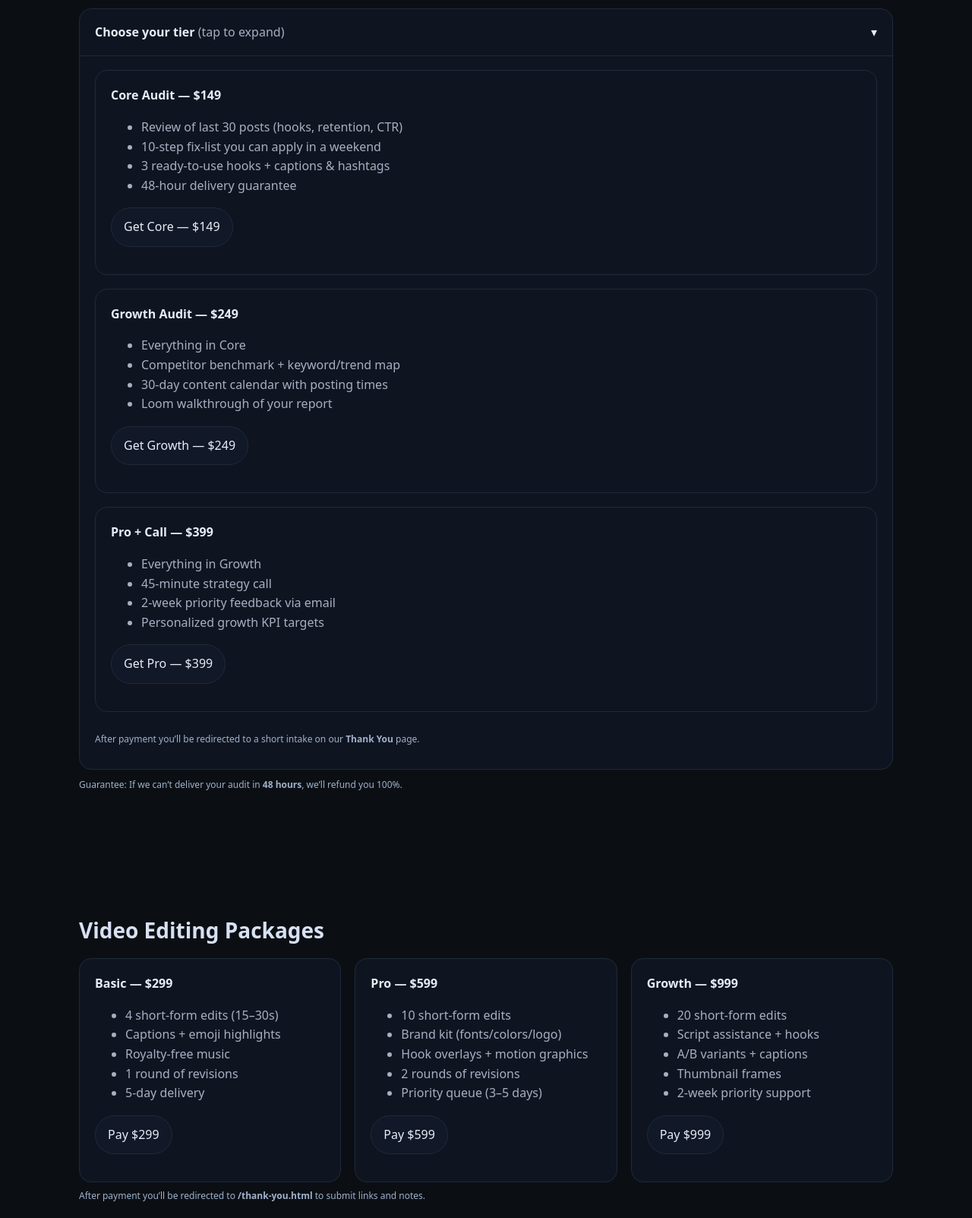
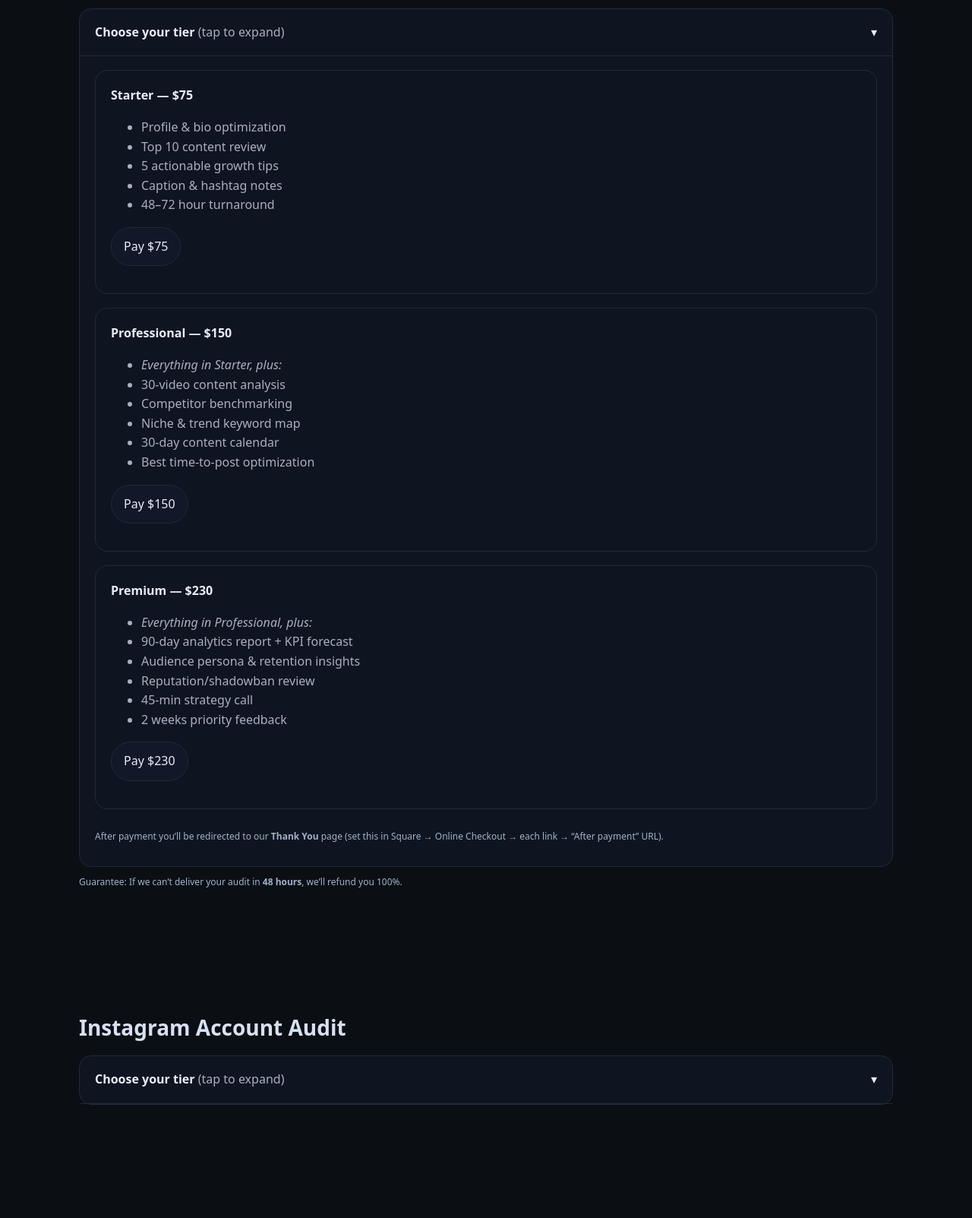
Before and after one commit to vangora511-eng/Vangoraaudit, a plain HTML site: page index.html in a window 1280 px wide. Shown: the part 1194-2797 px from the top of the page at 76% size. Drawn offline with Linux system fonts and the light colour scheme.

Commit message:
Update index.html

```diff
--- a/index.html
+++ b/index.html
@@ -11,7 +11,7 @@
 
   <!-- Social cards -->
   <meta property="og:title" content="VANGORA — Audits, Video Edits & Websites">
-  <meta property="og:description" content="48h AI Audits. Video edits that keep people watching. Websites that convert.">
+  <meta property="og:description" content="48h AI Audits. Video edits that hold attention. Websites that convert.">
   <meta property="og:type" content="website">
   <meta property="og:url" content="https://vangoraaudit.com">
   <meta property="og:image" content="https://vangoraaudit.com/og-card.jpg">
@@ -20,7 +20,7 @@
   <style>
     :root{
       --bg:#0B0F14; --panel:#0f1520; --ink:#e7edf8; --muted:#a6b0c2; --line:#1f2a3b;
-      --gold:#e7c875; --blue:#8ED0FF; --ok:#22c55e; --bad:#ef4444;
+      --gold:#e7c875; --blue:#8ED0FF;
     }
     *{box-sizing:border-box}
     html{scroll-behavior:smooth}
@@ -37,7 +37,7 @@
     .brandtext{font-weight:800;letter-spacing:.12em;color:var(--gold)}
     .hero{padding:64px 0;border-bottom:1px solid var(--line);text-align:center}
     .hero h1{margin:14px 0 6px;font-size:clamp(26px,3.2vw,38px);color:#d7e1f2}
-    .sub{opacity:.90}
+    .sub{opacity:.95}
     .badge{display:inline-block;font-size:12px;border:1px solid var(--line);padding:4px 10px;border-radius:999px;color:#cfe1ff}
     .notice{font-size:12px;color:#9fb1cc;margin-top:8px}
     .cta-row{margin-top:14px;display:flex;gap:10px;justify-content:center;flex-wrap:wrap}
@@ -77,13 +77,9 @@
 
   <!-- Analytics (swap domain / GA4 ID if used) -->
   <script defer data-domain="vangoraaudit.com" src="https://plausible.io/js/script.js"></script>
-  <script>
-    // Optional GA4
-    // window.dataLayer = window.dataLayer || [];
-    // function gtag(){dataLayer.push(arguments);}
-    // gtag('js', new Date());
-    // gtag('config', 'G-XXXXXXX');
-  </script>
+  <!-- Optional GA4:
+  <script>window.dataLayer=window.dataLayer||[];function gtag(){dataLayer.push(arguments)};gtag('js',new Date());gtag('config','G-XXXXXXX');</script>
+  -->
 </head>
 <body>
   <!-- Header -->
@@ -114,7 +110,7 @@
       <h1 id="hero-title">Get a 48-hour AI Audit that shows exactly why your videos aren’t converting — and how to fix it this week.</h1>
       <p class="sub">Real proof. Clear steps. Money-back if we miss the 48h window.</p>
       <div class="cta-row">
-        <a class="btn" href="#tiktok" data-evt="cta_primary">Get My TikTok Audit — $149</a>
+        <a class="btn" href="#tiktok" data-evt="cta_primary">Get My TikTok Audit</a>
         <a class="ghost" href="#services" data-evt="cta_secondary">See all services</a>
       </div>
       <p class="notice">Avg client: <strong>+64% engagement</strong> in 14 days • Replies within <strong>24h</strong></p>
@@ -133,7 +129,7 @@
         </div>
         <div class="card">
           <strong>🎬 Video Editing Packages</strong>
-          <p class="muted">Short-form edits that hold attention, with captions, hooks, and motion accents.</p>
+          <p class="muted">Short-form edits that keep attention: captions, hooks, motion accents.</p>
           <a class="btn" href="#video" data-evt="svc_video">See packages</a>
         </div>
         <div class="card">
@@ -145,7 +141,7 @@
     </div>
   </section>
 
-  <!-- TikTok Audits (Collapsed tiers) -->
+  <!-- TikTok Audits (Collapsible) -->
   <section id="tiktok" aria-labelledby="tiktok-title">
     <div class="container">
       <h2 id="tiktok-title">TikTok Account Audit</h2>
@@ -158,61 +154,114 @@
           </summary>
 
           <div class="grid" style="padding:18px 20px">
-            <!-- Core Audit $149 -->
+            <!-- Starter $75 -->
             <div class="card" itemscope itemtype="https://schema.org/Service">
-              <strong itemprop="name">Core Audit — <span class="price">$149</span></strong>
-              <meta itemprop="serviceType" content="TikTok Core Audit"/>
+              <strong itemprop="name">Starter — <span class="price">$75</span></strong>
+              <meta itemprop="serviceType" content="TikTok Audit Starter"/>
               <ul class="feats muted">
-                <li>Review of last 30 posts (hooks, retention, CTR)</li>
-                <li>10-step fix-list you can apply in a weekend</li>
-                <li>3 ready-to-use hooks + captions & hashtags</li>
-                <li>48-hour delivery guarantee</li>
+                <li>Profile & bio optimization</li>
+                <li>Top 10 content review</li>
+                <li>5 actionable growth tips</li>
+                <li>Caption & hashtag notes</li>
+                <li>48–72 hour turnaround</li>
               </ul>
-              <p><a class="btn" target="_blank" rel="noopener noreferrer" href="https://square.link/u/SQUARE_TIKTOK_CORE_149" data-evt="pay_tt_core">Get Core — $149</a></p>
+              <p>
+                <a class="btn" target="_blank" rel="noopener noreferrer"
+                   href="https://square.link/u/ulE46vRT"
+                   data-evt="pay_tt_starter">Pay $75</a>
+              </p>
             </div>
 
-            <!-- Growth Audit $249 -->
+            <!-- Professional $150 -->
             <div class="card" itemscope itemtype="https://schema.org/Service">
-              <strong itemprop="name">Growth Audit — <span class="price">$249</span></strong>
-              <meta itemprop="serviceType" content="TikTok Growth Audit"/>
+              <strong itemprop="name">Professional — <span class="price">$150</span></strong>
+              <meta itemprop="serviceType" content="TikTok Audit Professional"/>
               <ul class="feats muted">
-                <li>Everything in Core</li>
-                <li>Competitor benchmark + keyword/trend map</li>
-                <li>30-day content calendar with posting times</li>
-                <li>Loom walkthrough of your report</li>
+                <li><em>Everything in Starter, plus:</em></li>
+                <li>30-video content analysis</li>
+                <li>Competitor benchmarking</li>
+                <li>Niche & trend keyword map</li>
+                <li>30-day content calendar</li>
+                <li>Best time-to-post optimization</li>
               </ul>
-              <p><a class="btn" target="_blank" rel="noopener noreferrer" href="https://square.link/u/SQUARE_TIKTOK_GROWTH_249" data-evt="pay_tt_growth">Get Growth — $249</a></p>
+              <p>
+                <a class="btn" target="_blank" rel="noopener noreferrer"
+                   href="https://square.link/u/FytsC1s6"
+                   data-evt="pay_tt_professional">Pay $150</a>
+              </p>
             </div>
 
-            <!-- Pro + Call $399 -->
+            <!-- Premium $230 -->
             <div class="card" itemscope itemtype="https://schema.org/Service">
-              <strong itemprop="name">Pro + Call — <span class="price">$399</span></strong>
-              <meta itemprop="serviceType" content="TikTok Pro Audit with Call"/>
+              <strong itemprop="name">Premium — <span class="price">$230</span></strong>
+              <meta itemprop="serviceType" content="TikTok Audit Premium"/>
               <ul class="feats muted">
-                <li>Everything in Growth</li>
-                <li>45-minute strategy call</li>
-                <li>2-week priority feedback via email</li>
-                <li>Personalized growth KPI targets</li>
+                <li><em>Everything in Professional, plus:</em></li>
+                <li>90-day analytics report + KPI forecast</li>
+                <li>Audience persona & retention insights</li>
+                <li>Reputation/shadowban review</li>
+                <li>45-min strategy call</li>
+                <li>2 weeks priority feedback</li>
               </ul>
-              <p><a class="btn" target="_blank" rel="noopener noreferrer" href="https://square.link/u/SQUARE_TIKTOK_PRO_399" data-evt="pay_tt_pro">Get Pro — $399</a></p>
+              <p>
+                <a class="btn" target="_blank" rel="noopener noreferrer"
+                   href="https://square.link/u/O9Y49S3U"
+                   data-evt="pay_tt_premium">Pay $230</a>
+              </p>
             </div>
 
-            <p class="notice">After payment you’ll be redirected to a short intake on our <strong>Thank You</strong> page.</p>
+            <p class="notice">
+              After payment you’ll be redirected to our <strong>Thank You</strong> page (set this in Square → Online Checkout → each link → “After payment” URL).
+            </p>
           </div>
         </details>
       </div>
 
-      <div class="notice" style="margin-top:10px">Guarantee: If we can’t deliver your audit in <strong>48 hours</strong>, we’ll refund you 100%.</div>
+      <div class="notice" style="margin-top:10px">
+        Guarantee: If we can’t deliver your audit in <strong>48 hours</strong>, we’ll refund you 100%.
+      </div>
     </div>
   </section>
 
-  <!-- Video Edits (buttons only; intake on thank-you) -->
+  <!-- Instagram Audits (optional; uses same links for now) -->
+  <section id="instagram" aria-labelledby="ig-title">
+    <div class="container">
+      <h2 id="ig-title">Instagram Account Audit</h2>
+      <div class="card" style="padding:0">
+        <details>
+          <summary style="list-style:none;cursor:pointer;display:flex;align-items:center;justify-content:space-between;padding:18px 20px;border-bottom:1px solid var(--line)">
+            <span><strong>Choose your tier</strong> <span class="muted">(tap to expand)</span></span>
+            <span aria-hidden>▾</span>
+          </summary>
+          <div class="grid" style="padding:18px 20px">
+            <div class="card">
+              <strong>Starter — <span class="price">$75</span></strong>
+              <ul class="feats muted"><li>Profile & bio + 10 posts review</li><li>5 growth tips</li><li>48–72h turnaround</li></ul>
+              <p><a class="btn" target="_blank" rel="noopener noreferrer" href="https://square.link/u/ulE46vRT">Pay $75</a></p>
+            </div>
+            <div class="card">
+              <strong>Professional — <span class="price">$150</span></strong>
+              <ul class="feats muted"><li>Everything in Starter</li><li>30-post analysis</li><li>30-day plan + timing</li></ul>
+              <p><a class="btn" target="_blank" rel="noopener noreferrer" href="https://square.link/u/FytsC1s6">Pay $150</a></p>
+            </div>
+            <div class="card">
+              <strong>Premium — <span class="price">$230</span></strong>
+              <ul class="feats muted"><li>Everything in Professional</li><li>90-day KPIs</li><li>45-min call + 2w support</li></ul>
+              <p><a class="btn" target="_blank" rel="noopener noreferrer" href="https://square.link/u/O9Y49S3U">Pay $230</a></p>
+            </div>
+          </div>
+        </details>
+      </div>
+    </div>
+  </section>
+
+  <!-- Video Edits (wire Square links later if you want) -->
   <section id="video" aria-labelledby="video-title">
     <div class="container">
       <h2 id="video-title">Video Editing Packages</h2>
       <div class="grid grid-3">
-        <div class="card" itemscope itemtype="https://schema.org/Service">
-          <strong itemprop="name">Basic — <span class="price">$299</span></strong>
+        <div class="card">
+          <strong>Basic — <span class="price">$299</span></strong>
           <ul class="feats muted">
             <li>4 short-form edits (15–30s)</li>
             <li>Captions + emoji highlights</li>
@@ -220,10 +269,11 @@
             <li>1 round of revisions</li>
             <li>5-day delivery</li>
           </ul>
-          <p><a class="btn" target="_blank" rel="noopener noreferrer" href="https://square.link/u/SQUARE_VIDEO_BASIC_299" data-evt="pay_video_basic">Pay $299</a></p>
+          <!-- Replace with your Square link if selling now -->
+          <p><a class="btn" target="_blank" rel="noopener noreferrer" href="#" aria-disabled="true">Pay $299</a></p>
         </div>
-        <div class="card" itemscope itemtype="https://schema.org/Service">
-          <strong itemprop="name">Pro — <span class="price">$599</span></strong>
+        <div class="card">
+          <strong>Pro — <span class="price">$599</span></strong>
           <ul class="feats muted">
             <li>10 short-form edits</li>
             <li>Brand kit (fonts/colors/logo)</li>
@@ -231,10 +281,10 @@
             <li>2 rounds of revisions</li>
             <li>Priority queue (3–5 days)</li>
           </ul>
-          <p><a class="btn" target="_blank" rel="noopener noreferrer" href="https://square.link/u/SQUARE_VIDEO_PRO_599" data-evt="pay_video_pro">Pay $599</a></p>
+          <p><a class="btn" target="_blank" rel="noopener noreferrer" href="#" aria-disabled="true">Pay $599</a></p>
         </div>
-        <div class="card" itemscope itemtype="https://schema.org/Service">
-          <strong itemprop="name">Growth — <span class="price">$999</span></strong>
+        <div class="card">
+          <strong>Growth — <span class="price">$999</span></strong>
           <ul class="feats muted">
             <li>20 short-form edits</li>
             <li>Script assistance + hooks</li>
@@ -242,14 +292,14 @@
             <li>Thumbnail frames</li>
             <li>2-week priority support</li>
           </ul>
-          <p><a class="btn" target="_blank" rel="noopener noreferrer" href="https://square.link/u/SQUARE_VIDEO_GROWTH_999" data-evt="pay_video_growth">Pay $999</a></p>
+          <p><a class="btn" target="_blank" rel="noopener noreferrer" href="#" aria-disabled="true">Pay $999</a></p>
         </div>
       </div>
-      <p class="notice">After payment you’ll be redirected to <strong>/thank-you.html</strong> to submit links and notes.</p>
+      <p class="notice">Want these live? Send me your Square links and I’ll wire them in.</p>
     </div>
   </section>
 
-  <!-- Websites (kept as form) -->
+  <!-- Websites -->
   <section id="websites" aria-labelledby="web-title">
     <div class="container">
       <h2 id="web-title">Website Design & Build</h2>
@@ -362,12 +412,14 @@
       img.addEventListener('error', ()=> img.remove());
     })();
 
-    // Simple click logger (wire to your analytics if desired)
-    document.addEventListener('click', function(e){
-      const a = e.target.closest('[data-evt]');
-      if(!a) return;
-      // console.log('event:', a.getAttribute('data-evt'));
-    });
+    // Warn in console if any placeholder Square links remain
+    (function(){
+      var bad = [];
+      document.querySelectorAll('a[href*="square.link/u/"]').forEach(a=>{
+        if(/#|PUT_YOUR_|SQUARE_/.test(a.getAttribute('href'))) bad.push(a);
+      });
+      if (bad.length) console.warn("Replace placeholder Square links:", bad);
+    })();
   </script>
 
   <noscript>Your browser has JavaScript disabled. Forms still work, but analytics and minor UI enhancements are disabled.</noscript>
```
